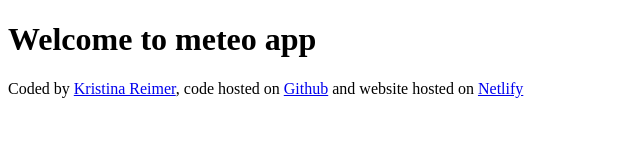
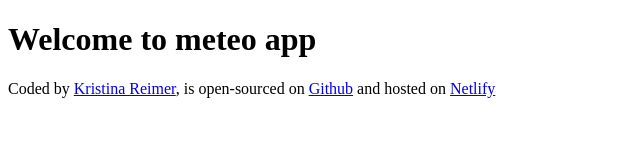
Before and after one commit to krarth/Weather-App, a plain HTML site: page index.html in a window 1280 px wide. Shown: the whole page, without its empty margins (0-640 px from the left). Drawn offline with Linux system fonts and the light colour scheme.

Commit message:
Updated footer content

```diff
--- a/index.html
+++ b/index.html
@@ -10,11 +10,11 @@
     <footer>
       Coded by
       <a href="https://github.com/krarth" target="_blank"> Kristina Reimer</a>,
-      code hosted on
+      is open-sourced on
       <a href="https://github.com/krarth/Weather-App" target="_blank">
         Github</a
       >
-      and website hosted on
+      and hosted on
       <a href="https://weather-appshecodes7.netlify.app" target="_blank">
         Netlify</a
       >
```
